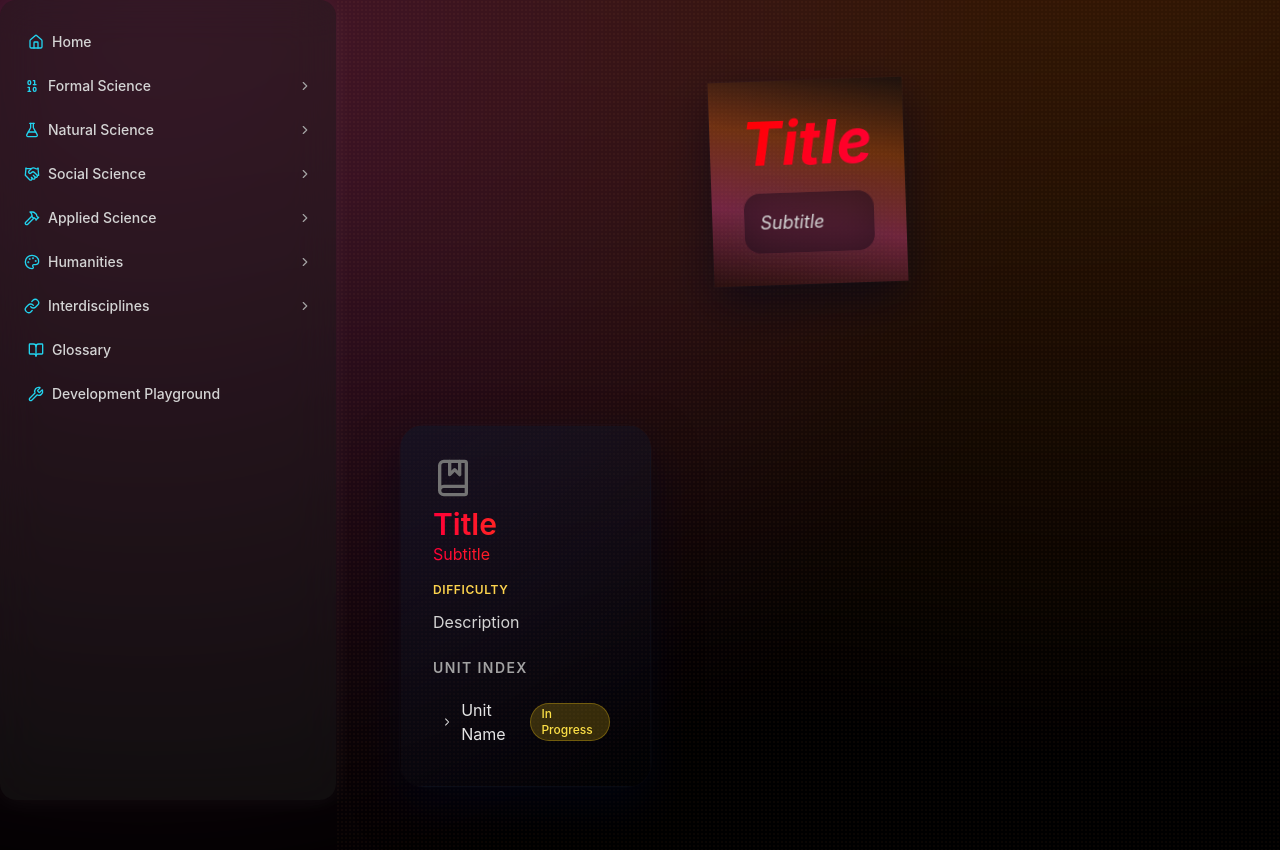
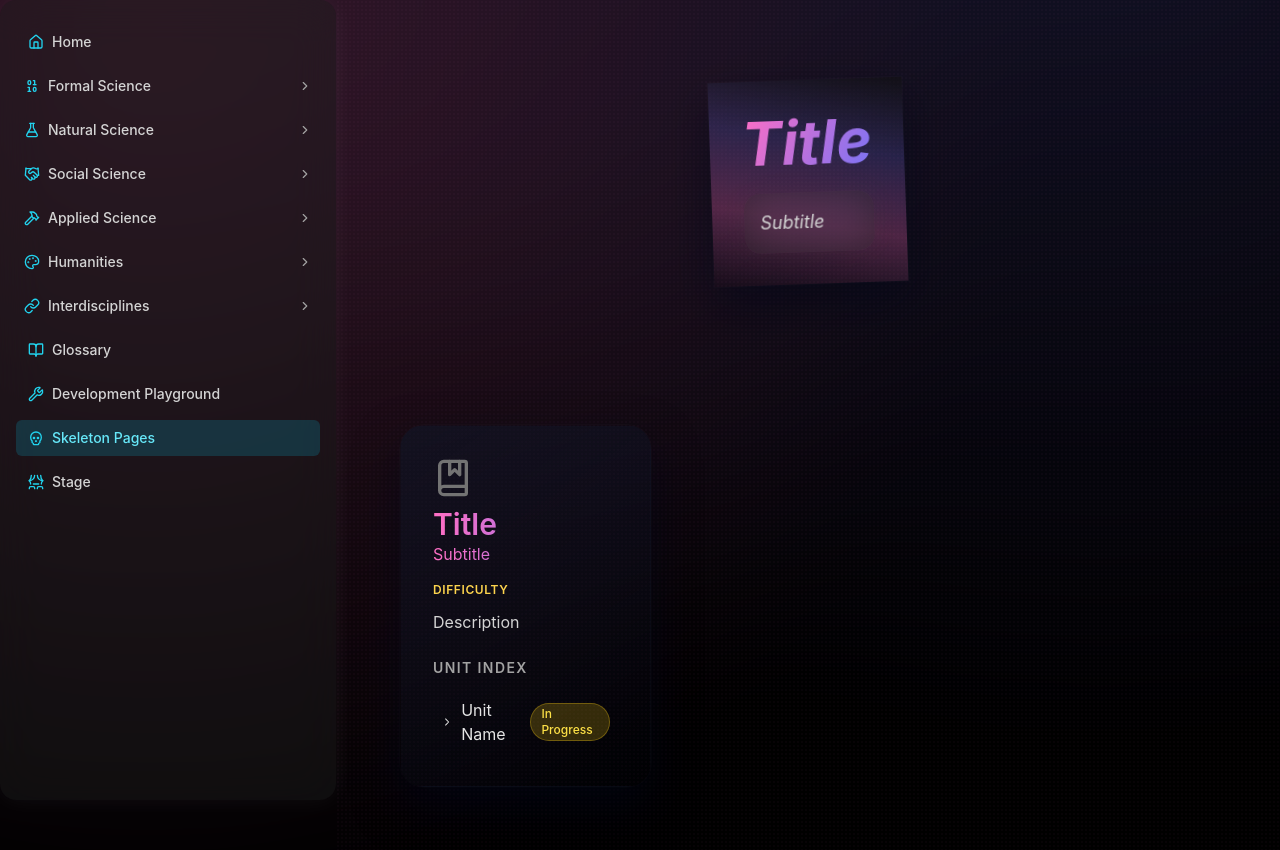
Before and after one commit to nickf723/ed-dev, a Next.js app: page /skeleton in a window 1280 px wide. Shown: the top 850 px of the page. Built offline with nearby package versions, Linux system fonts and the light colour scheme.

Commit message:
snack that smiles back

```diff
--- a/app/dev-playground/dev.css
+++ b/app/dev-playground/dev.css
@@ -43,22 +43,7 @@
       5px 5px 15px rgba(255, 0, 0, .726);
 }
 
-.theme-dev-playground {
-    --theme-gradient-start: #8400ff;
-    --theme-gradient-end: #fc003f;
-    --theme-icon-hover: #fc00fc;
-    --theme-underline: #ff00ff3d;
-    --theme-text-title: #00ffff;
-    --theme-text-header: #1900ff;
-    --theme-text-icon: var(--theme-text-title);
-    --theme-symbol-color: rgba(255, 0, 255, 0.247);
-    --theme-blob-1: rgba(255, 0, 255, 0.39);
-    --theme-blob-2: rgba(204, 0, 255, 0.877);
-    --theme-grid-color: rgba(255, 0, 255, 0.904);
-    background-color:
-      radial-gradient( circle at 0% 0%, #ff00ff8f, transparent 50%),
-      radial-gradient(circle at 45% 15%, #ff00ffad, transparent 40%),
-}
+
 
 .effect-glow {
     text-shadow:
--- a/app/formal-science/mathematics/algebra/page.tsx
+++ b/app/formal-science/mathematics/algebra/page.tsx
@@ -33,7 +33,7 @@ const algebraBranches = [
       { name: "Linear Reasoning", href: "/formal-science/mathematics/algebra/pre-algebra/linear-reasoning", status: "Planned" },
       { name: "Structure & Logic", href: "/formal-science/mathematics/algebra/pre-algebra/structure-logic", status: "Planned" },
     ],
-    className: "theme-elementary-algebra-foundations",
+    className: "theme-prealgebra",
     subtitle: "x y z (a+b)",
   },
   {
--- a/app/formal-science/mathematics/algebra/pre-algebra/page.tsx
+++ b/app/formal-science/mathematics/algebra/pre-algebra/page.tsx
@@ -15,62 +15,62 @@ import React from "react";
 
 // Symbols for the background
 const foundationsSymbols = [
-  "x", "y", "a+b", "a(b+c)", "3x+1", "+", "-", "=", "()", "<", ">",
+  "x", "y", "a+b", "a(b+c)", "3x+1", "+", "-", "=", "()", "<", ">", "%", "2x", "5y-3"
 ];
 
 // Data for the unit cards
 const foundationsTopics = [
   {
-    title: "Variables & Expressions (Unit 1)",
+    title: "Variables & Expressions",
     href: "/formal-science/mathematics/algebra/pre-algebra/variables-expressions",
     Icon: SquareFunction,
     description: "Learn how symbols (variables) are used to represent unknown values.",
-    className: "card-theme-elementary-algebra-foundations",
+    className: "theme-variables-expressions",
     status: "In Progress",
-    subtitle: "1.1-1.3"
+    subtitle: ""
   },
   {
-    title: "Ratios, Rates & Proportions (Unit 2)",
+    title: "Ratios, Rates & Proportions",
     href: "/formal-science/mathematics/algebra/pre-algebra/ratios-rates-proportions",
     Icon: Percent,
     description: "Using algebraic relationships to compare quantities and solve for unknowns.",
-    className: "card-theme-elementary-algebra-foundations",
+    className: "card-theme-prealgebra",
     status: "Planned",
-    subtitle: "2.1-2.3"
+    subtitle: ""
   },
   {
-    title: "Equations & Inequalities (Unit 3)",
+    title: "Equations & Inequalities",
     href: "/formal-science/mathematics/algebra/pre-algebra/equations-inequalities",
     Icon: Equal,
     description: "Using inverse operations to find the value of a variable.",
-    className: "card-theme-elementary-algebra-foundations",
+    className: "card-theme-prealgebra",
     status: "Planned",
-    subtitle: "3.1-3.3"
+    subtitle: ""
   },
   {
-    title: "Linear Reasoning Foundations (Unit 4)",
+    title: "Linear Reasoning Foundations",
     href: "/formal-science/mathematics/algebra/pre-algebra/linear-reasoning",
     Icon: LineChart,
     description: "Finding rules in patterns and plotting relationships on a graph.",
-    className: "card-theme-elementary-algebra-foundations",
+    className: "card-theme-prealgebra",
     status: "Planned",
-    subtitle: "4.1-4.3"
+    subtitle: ""
   },
   {
-    title: "Structure, Logic & Problem Solving (Unit 5)",
+    title: "Structure, Logic & Problem Solving",
     href: "/formal-science/mathematics/algebra/pre-algebra/structure-logic",
     Icon: Puzzle,
     description: "The reasoning habits and problem-solving strategies for algebra.",
-    className: "card-theme-elementary-algebra-foundations",
+    className: "card-theme-prealgebra",
     status: "Planned",
-    subtitle: "5.1-5.3"
+    subtitle: ""
   },
 ];
 
 // Main Page Component
 export default function FoundationsPage() {
   return (
-    <main className="topic-page theme-elementary-algebra-foundations lg:px-16">
+    <main className="topic-page theme-prealgebra lg:px-16">
       <FloatingSymbols symbols={foundationsSymbols} />
       <PageHeader
         eyebrow="Algebra"
--- a/app/formal-science/mathematics/algebra/pre-algebra/variables-expressions/page.tsx
+++ b/app/formal-science/mathematics/algebra/pre-algebra/variables-expressions/page.tsx
@@ -39,7 +39,7 @@ const varSymbols = [
 
 export default function VariablesAndExpressionsPage() {
   return (
-    <main className="topic-page theme-elementary-algebra-foundations lg:px-16">
+    <main className="topic-page theme-variables-expressions lg:px-16">
       <FloatingSymbols symbols={varSymbols} />
       <PageHeader
         eyebrow="Pre-Algebra"
--- a/app/page.tsx
+++ b/app/page.tsx
@@ -13,7 +13,7 @@ import {
   Binary,
 } from "@/components/icons";
 import TopicCard from "@/components/TopicCard";
-import { Skull } from "lucide-react";
+import { Skull, Theater } from "lucide-react";
 
 export default function Home() {
   const cards = [
@@ -80,6 +80,13 @@ export default function Home() {
       href: "/skeleton",
       Icon: Skull,
       className: "theme-skeleton"
+    },
+    {
+      title: "Stage",
+      desc: "Recording Studio",
+      href: "/stage",
+      Icon: Theater,
+      className: "theme-stage"
     }
   ];
 
--- a/app/skeleton/page.tsx
+++ b/app/skeleton/page.tsx
@@ -31,7 +31,7 @@ const placeholderBranches = [
 // Main Page Component
 export default function placeholderPage() {
   return (
-    <main className="topic-page theme-math lg:px-16">
+    <main className="topic-page theme-skeleton lg:px-16">
       <FloatingSymbols symbols={placeholderSymbols} />
       <PageHeader
         eyebrow="Discipline Overview"
--- /dev/null
+++ b/app/stage/page.tsx
@@ -0,0 +1,33 @@
+"use client";
+
+import {
+  Pi,
+  BookText,
+  Atom,
+  Handshake,
+  Hammer,
+  Palette,
+  Link,
+  Wrench,
+  BookOpen,
+  Binary,
+} from "@/components/icons";
+import TopicCard from "@/components/TopicCard";
+import { Skull } from "lucide-react";
+
+export default function Home() {
+
+
+  return (
+    <main className="topic-page theme-variables-expressions flex min-h-screen items-center justify-center px-6 py-12">
+      <div className="glass w-full max-w-5xl border border-neutral-800/60 p-10 text-center shadow-2xl">
+        <div className="flex justify-center mb-4">
+        </div>
+        <h1 className="text-4xl font-bold text-cyan-400">Stage</h1>
+        <p className="mt-2 text-neutral-300 italic">Recording Studio</p>
+        <div className="mt-10 grid grid-cols-1 gap-10 sm:grid-cols-2 lg:grid-cols-3">
+        </div>
+      </div>
+    </main>
+  );
+}
--- a/app/themes.css
+++ b/app/themes.css
@@ -256,7 +256,7 @@
     --theme-grid-color: rgba(255, 0, 212, 0.08);
   }
 
-  .theme-elementary-algebra-foundations {
+  .theme-prealgebra {
     --theme-gradient-start: #06b6d4;
     --theme-gradient-end: #0891b2;
     --theme-icon-hover: #22d3ee;
@@ -268,6 +268,20 @@
     --theme-blob-1: rgba(34, 211, 238, 0.2);
     --theme-blob-2: rgba(103, 232, 249, 0.15);
     --theme-grid-color: rgba(34, 211, 238, 0.08);
+  }
+
+  .theme-variables-expressions {
+    --theme-gradient-start: #ff9900;
+    --theme-gradient-end: #ff6600;
+    --theme-icon-hover: #ff7700;
+    --theme-underline: #ff77003d;
+    --theme-text-title: #ff7700;
+    --theme-text-header: #ff9900;
+    --theme-text-icon: #ff7700;
+    --theme-symbol-color: rgba(255, 119, 0, 0.15);
+    --theme-blob-1: rgba(255, 119, 0, 0.2);
+    --theme-blob-2: rgba(255, 153, 0, 0.15);
+    --theme-grid-color: rgba(255, 119, 0, 0.08);
   }
 
   .theme-linear-algebra {
@@ -285,10 +299,10 @@
   }
 
   .theme-abstract-algebra {
-    --theme-gradient-start: #00ffff;
-    --theme-gradient-end: #0025cc;
-    --theme-icon-hover: #8400ff;
-    --theme-underline: #0066ff3d;
+    --theme-gradient-start: #ffe600;
+    --theme-gradient-end: #00cc0a;
+    --theme-icon-hover: #e5ff00;
+    --theme-underline: #5eff003d;
     --theme-text-title: #ff00d4;
     --theme-text-header: #ff40e0;
     --theme-text-icon: #ff00d4;
@@ -538,4 +552,46 @@
     --theme-grid-color: rgba(0, 245, 245, 0.08);
 }
 
+.theme-dev-playground {
+    --theme-gradient-start: #ffffff;
+    --theme-gradient-end: #ffffff;
+    --theme-icon-hover: #ffffff;
+    --theme-underline: #ffffff3d;
+    --theme-text-title: #ffffff;
+    --theme-text-header: #ffffff;
+    --theme-text-icon: var(--theme-text-title);
+    --theme-symbol-color: rgba(255, 255, 255, 0.315);
+    --theme-blob-1: rgba(0, 0, 0, 0.39);
+    --theme-blob-2: rgba(41, 41, 41, 0.877);
+    --theme-grid-color: rgba(255, 255, 255, 0.904);
 }
+
+.theme-skeleton {
+    --theme-gradient-start: #ff6ec4;
+    --theme-gradient-end: #7873f5;
+    --theme-icon-hover: #ff6ec4;
+    --theme-underline: #ff6ec43d;
+    --theme-text-title: #ff6ec4;
+    --theme-text-header: #7873f5;
+    --theme-text-icon: var(--theme-text-title);
+    --theme-symbol-color: rgba(255, 110, 196, 0.15);
+    --theme-blob-1: rgba(255, 110, 196, 0.25);
+    --theme-blob-2: rgba(120, 115, 245, 0.2);
+    --theme-grid-color: rgba(255, 110, 196, 0.08);
+}
+
+
+.theme-stage {
+    --theme-gradient-start: #ff9a00;
+    --theme-gradient-end: #ff0055;
+    --theme-icon-hover: #ff00aaff;
+    --theme-underline: #ff0066c2;
+    --theme-text-title: #ff9a00;
+    --theme-text-header: #ff0055;
+    --theme-text-icon: var(--theme-text-title);
+    --theme-symbol-color: rgba(255, 154, 0, 0.15);
+    --theme-blob-1: rgba(255, 154, 0, 0.25);
+    --theme-blob-2: rgba(255, 0, 85, 0.2);
+    --theme-grid-color: rgba(255, 154, 0, 0.08);
+}
+}
--- a/components/Sidebar.tsx
+++ b/components/Sidebar.tsx
@@ -58,7 +58,7 @@ import {
   Hammer,
   Palette,
 } from "@/components/icons";
-import { Binary, LinkIcon } from "lucide-react";
+import { Binary, LinkIcon, Skull, Theater } from "lucide-react";
 
 export default function Sidebar() {
   const pathname = usePathname();
@@ -596,13 +596,26 @@ export default function Sidebar() {
             icon={<BookOpen size={16} />}
             active={pathname.startsWith("/glossary")}
           />
-
           {/* Development Playground */}
           <SidebarLink
             href="/dev-playground"
             label="Development Playground"
             icon={<Wrench size={16} />}
             active={pathname.startsWith("/dev-playground")}
+          />
+          {/* Skeleton */}
+          <SidebarLink
+            href="/skeleton"
+            label="Skeleton Pages"
+            icon={<Skull size={16} />}
+            active={pathname.startsWith("/skeleton")}
+          />
+          {/* Stage */}
+          <SidebarLink
+            href="/stage"
+            label="Stage"
+            icon={<Theater size={16} />}
+            active={pathname.startsWith("/stage")}
           />
         </nav>
       </aside>
```
